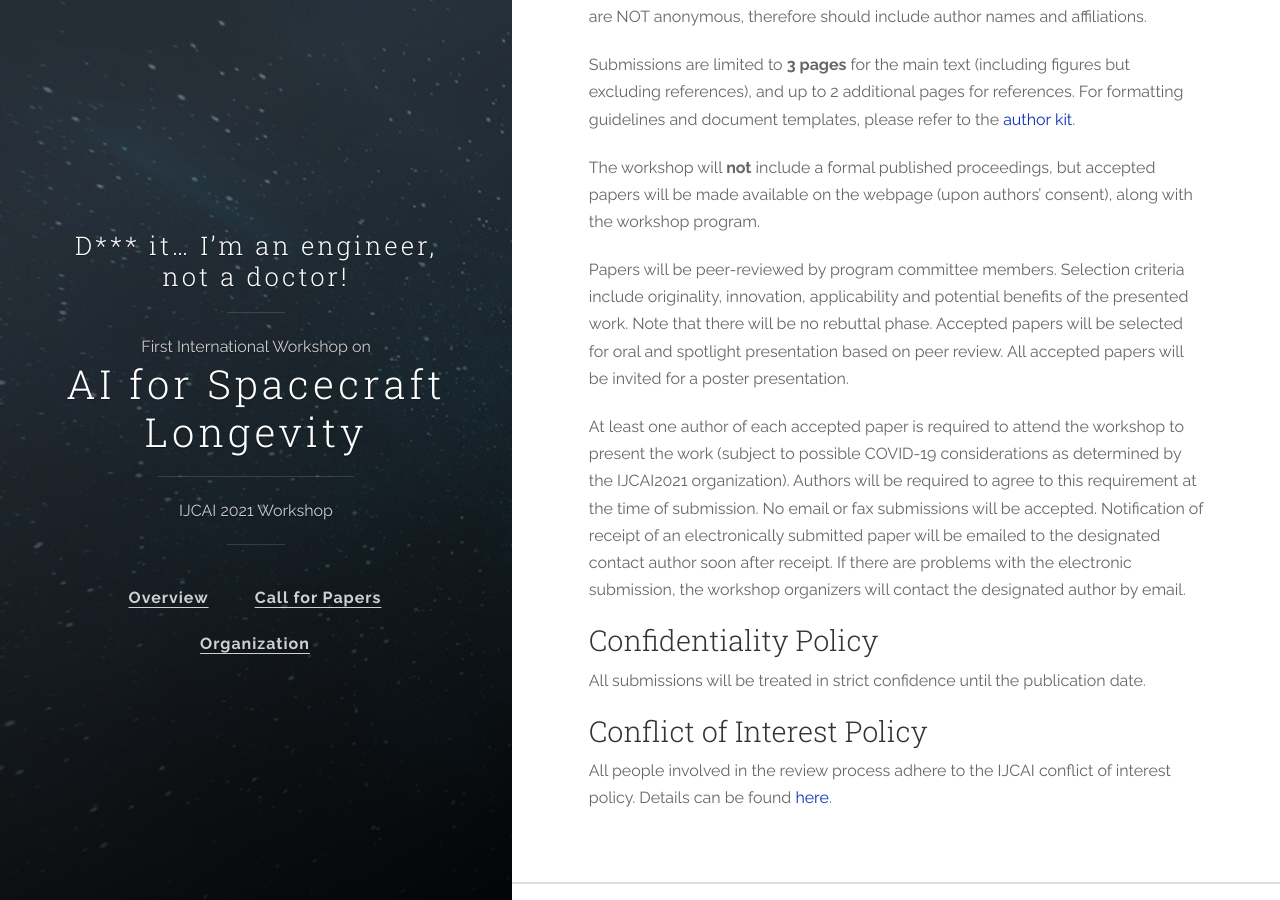
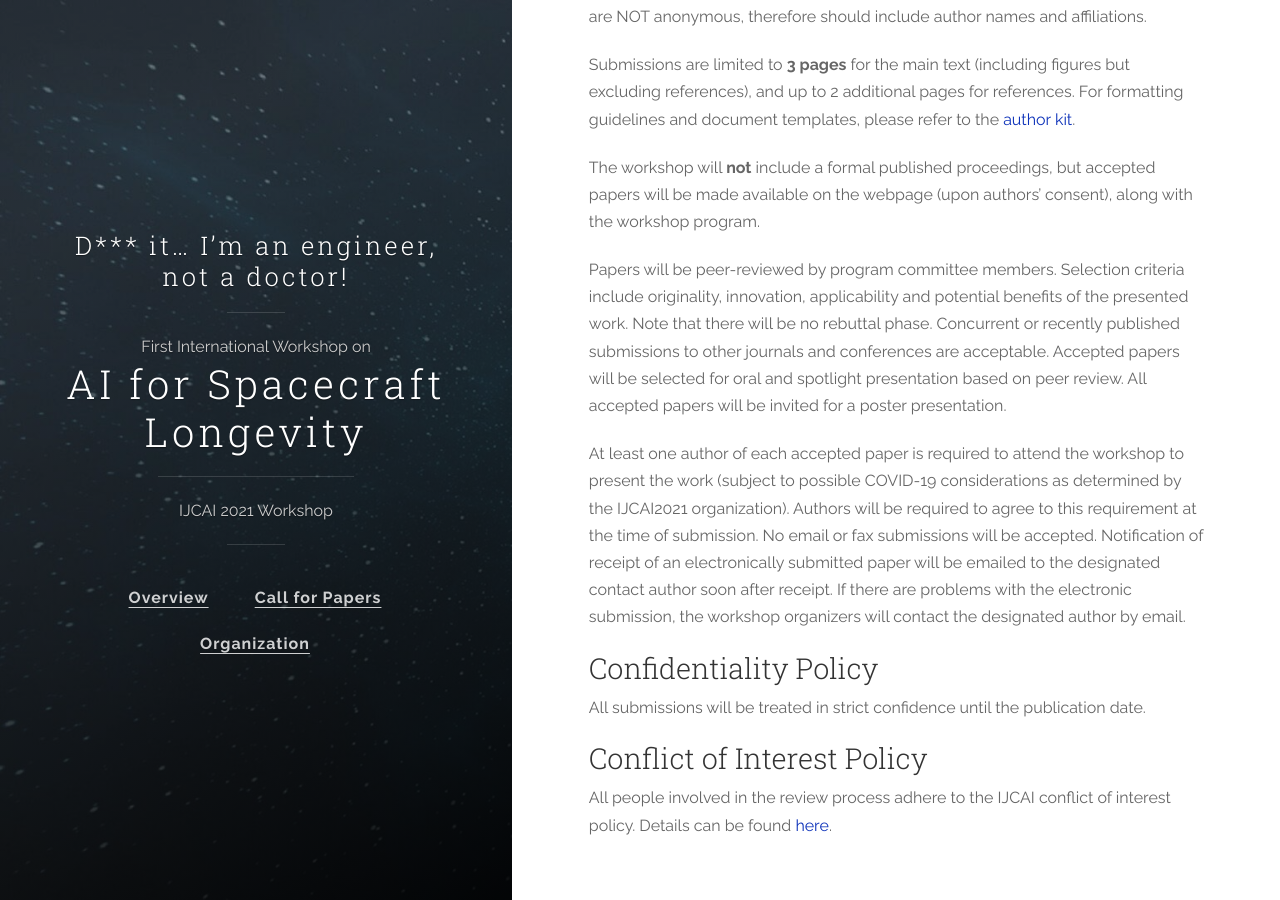
Before and after one commit to ai4spacecraft/ai4spacecraft.github.io, a Jekyll site: the page built from cfp.md, in a window 1280 px wide and 900 px high, scrolled down 1448 px. Built offline with Jekyll 4.4.1, drawn with Linux system fonts in a browser that asks for light colours.

Commit message:
Update cfp.md

```diff
--- a/cfp.md
+++ b/cfp.md
@@ -60,7 +60,8 @@ Submissions are limited to **3 pages** for the main text (including figures but
 The workshop will **not** include a formal published proceedings, but accepted papers will be made available on the webpage (upon authors' consent), along with the workshop program.
 
 
-Papers will be peer-reviewed by program committee members. Selection criteria include originality, innovation, applicability and potential benefits of the presented work. Note that there will be no rebuttal phase. Accepted papers will be selected for oral and spotlight presentation based on peer review. All accepted papers will be invited for a poster presentation.
+Papers will be peer-reviewed by program committee members. Selection criteria include originality, innovation, applicability and potential benefits of the presented work. Note that there will be no rebuttal phase. Concurrent or recently published submissions to other journals and conferences are acceptable.
+Accepted papers will be selected for oral and spotlight presentation based on peer review. All accepted papers will be invited for a poster presentation.
 
 At least one author of each accepted paper is required to attend the workshop to present the work (subject to possible COVID-19 considerations as determined by the IJCAI2021 organization). Authors will be required to agree to this requirement at the time of submission. No email or fax submissions will be accepted. Notification of receipt of an electronically submitted paper will be emailed to the designated contact author soon after receipt. If there are problems with the electronic submission, the workshop organizers will contact the designated author by email.
 
```
